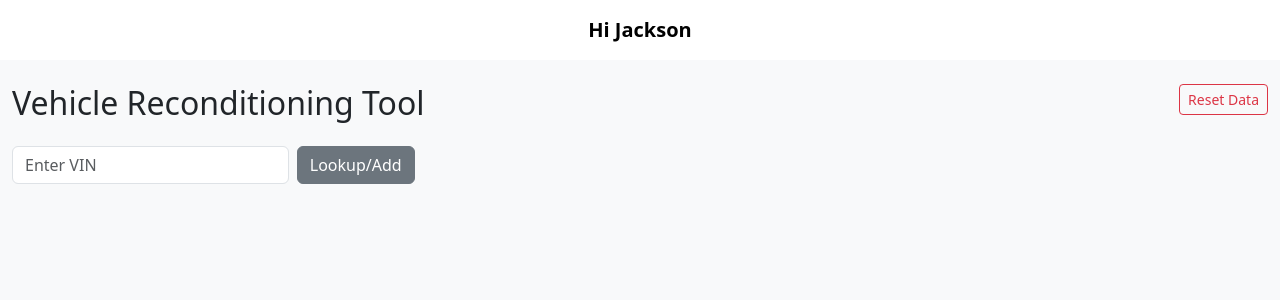
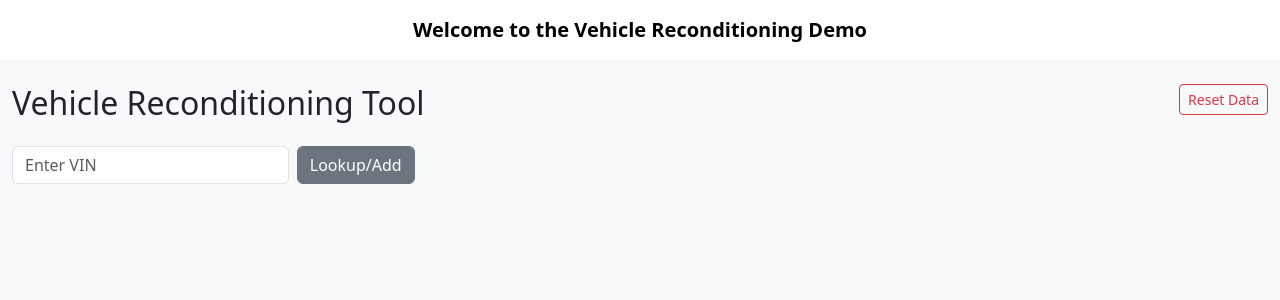
Before and after one commit to jakeosmith/hilarymasterserver, a Next.js app: page / in a window 1280 px wide. Shown: the top 300 px of the page. Built offline with nearby package versions, Linux system fonts and the light colour scheme.

Commit message:
feat: refresh homepage heading

```diff
--- a/app/page.tsx
+++ b/app/page.tsx
@@ -8,7 +8,7 @@ export const metadata: Metadata = {
 export default function Home() {
   return (
     <div>
-      <h1 className="text-center text-xl font-semibold my-4">Hi Jackson</h1>
+      <h1 className="text-center text-xl font-semibold my-4">Welcome to the Vehicle Reconditioning Demo</h1>
       <iframe
         src="/recon-tool/index.html"
         style={{ width: '100%', height: 'calc(100vh - 4rem)', border: 'none' }}
```
